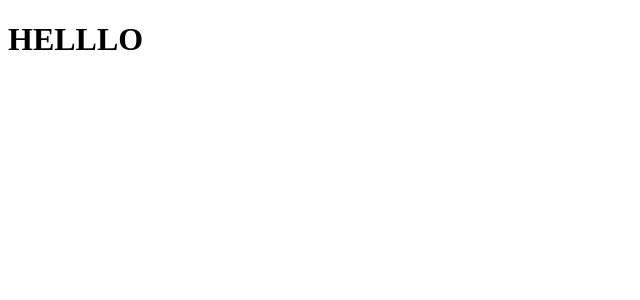
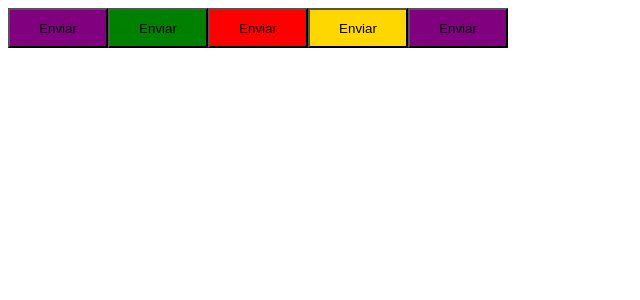
Before and after one commit to igortrombini/timer, a React (Vite) app: page / in a window 1280 px wide. Shown: the top 300 px of the page, without its empty margins (0-640 px from the left). Built offline with nearby package versions, Linux system fonts and the light colour scheme.

Commit message:
add:button

```diff
--- a/package.json
+++ b/package.json
@@ -10,8 +10,10 @@
     "preview": "vite preview"
   },
   "dependencies": {
+    "@types/styled-components": "^5.1.34",
     "react": "^18.2.0",
-    "react-dom": "^18.2.0"
+    "react-dom": "^18.2.0",
+    "styled-components": "^6.1.8"
   },
   "devDependencies": {
     "@types/react": "^18.2.66",
--- a/src/App.tsx
+++ b/src/App.tsx
@@ -1,5 +1,14 @@
+import { Button } from "./Components/Button";
+
 export function App() {
   return (
-    <h1>HELLLO</h1>
+    <>
+      <Button variant="primary" />
+      <Button variant="secundary" />
+      <Button variant="danger" />
+      <Button variant="success" />
+      <Button />
+
+    </>
   )
 }
--- /dev/null
+++ b/src/Components/Button.styles.ts
@@ -0,0 +1,23 @@
+import styled, { css } from "styled-components";
+
+export type ButtonVariant = 'primary' | 'secundary' | 'danger' | 'success'
+
+interface ButtonContainerProps {
+    variant: ButtonVariant;
+}
+
+const buttonVariant = {
+    primary: 'purple',
+    secundary: 'green',
+    danger: 'red',
+    success: 'gold'
+}
+
+export const ButtonContainer = styled.button<ButtonContainerProps>`
+width: 100px;
+height: 40px;
+
+${props => {
+        return css`background-color: ${buttonVariant[props.variant]}`
+    }}
+`
--- /dev/null
+++ b/src/Components/Button.tsx
@@ -0,0 +1,9 @@
+import { ButtonContainer, ButtonVariant } from './Button.styles';
+
+interface ButtonProps {
+    variant?: ButtonVariant;
+}
+
+export function Button({ variant = 'primary' }: ButtonProps) {
+    return <ButtonContainer variant={variant}>Enviar</ButtonContainer>;
+}
```
Also changed, not shown: 1 other file (tests, documents, lock files or other folders).
